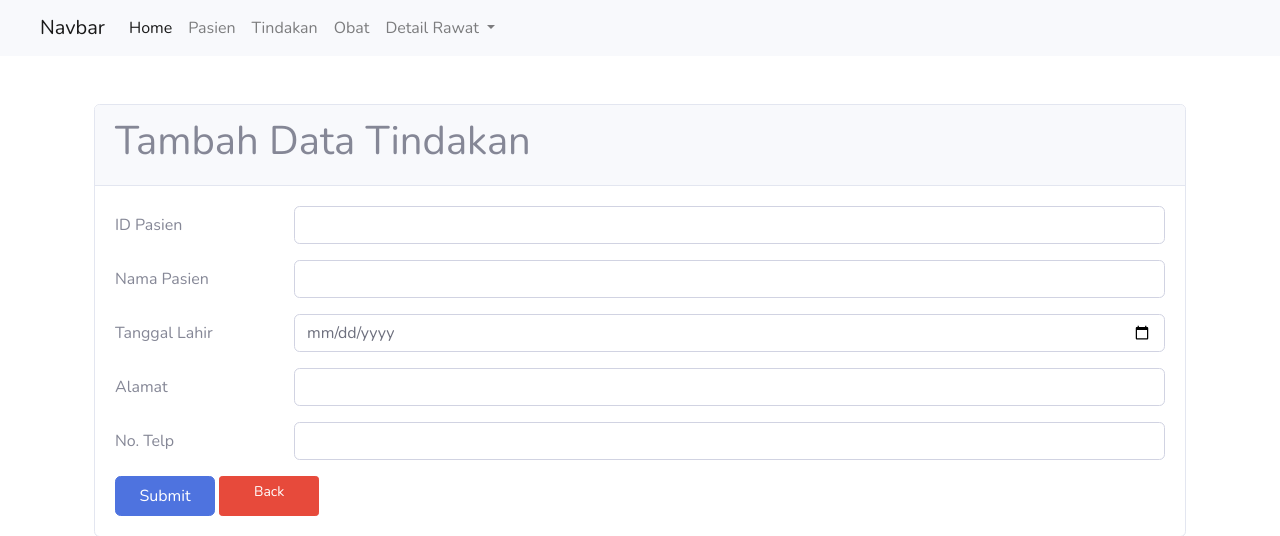
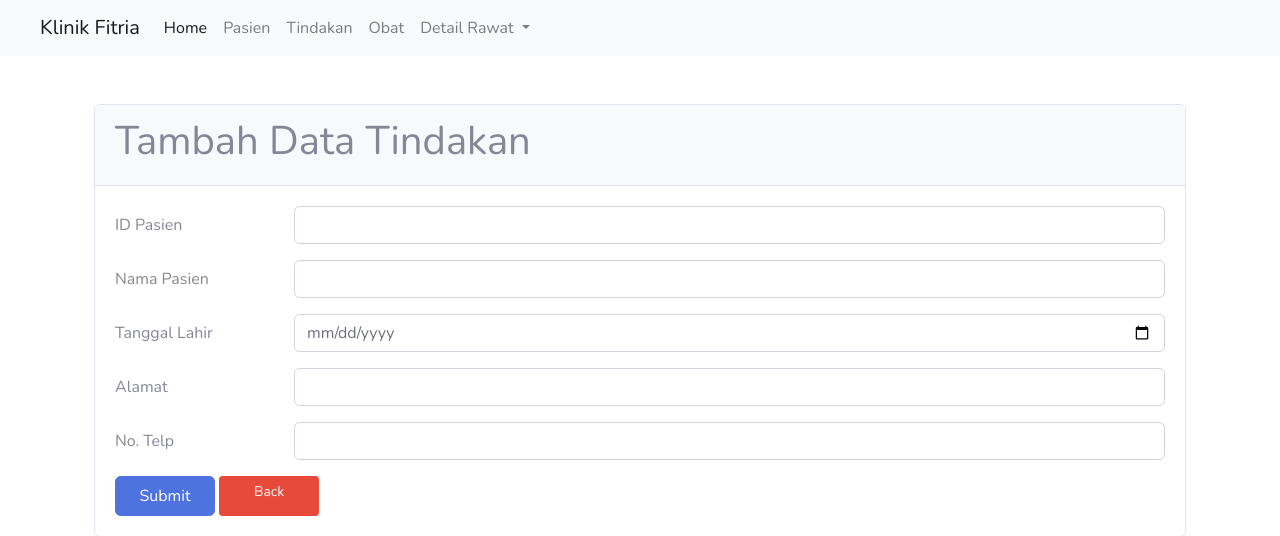
Before and after one commit to yakalitam/KlinikFitria, a CodeIgniter app: page /KlinikFitria/index.php/pasien/addT in a window 1280 px wide. Shown: the top 536 px of the page. Run offline with CodeIgniter, Linux system fonts and the light colour scheme.

Commit message:
Update Navbar-1

```diff
--- a/application/views/template/header.php
+++ b/application/views/template/header.php
@@ -27,7 +27,7 @@
 <body>
   <nav class="navbar navbar-expand-lg navbar-light bg-light">
     <div class="container-fluid">
-      <a class="navbar-brand" href="#">Navbar</a>
+      <a class="navbar-brand" href="<?php echo base_url('home'); ?>">Klinik Fitria</a>
       <button class="navbar-toggler" type="button" data-bs-toggle="collapse" data-bs-target="#navbarSupportedContent" aria-controls="navbarSupportedContent" aria-expanded="false" aria-label="Toggle navigation">
         <span class="navbar-toggler-icon"></span>
       </button>
```
